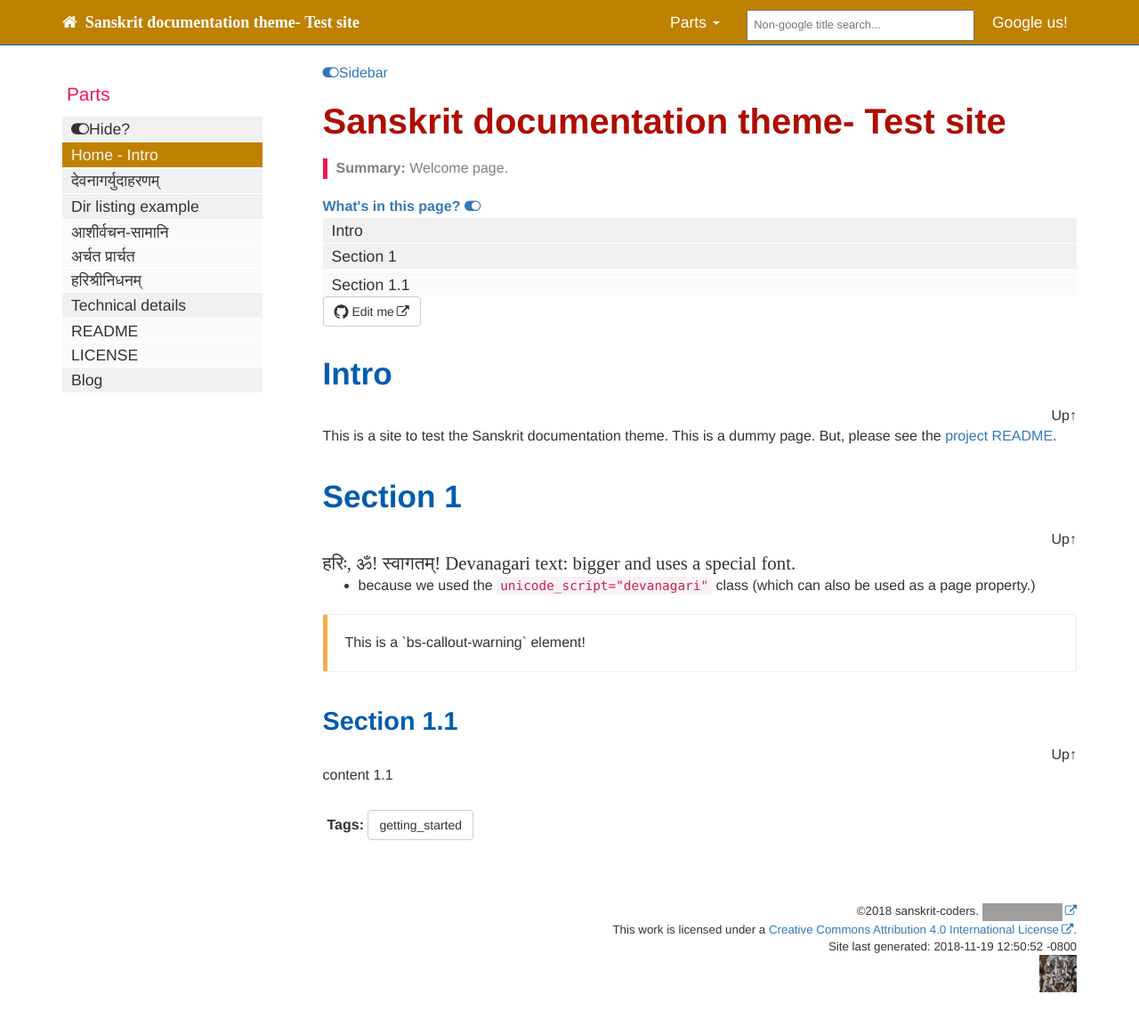
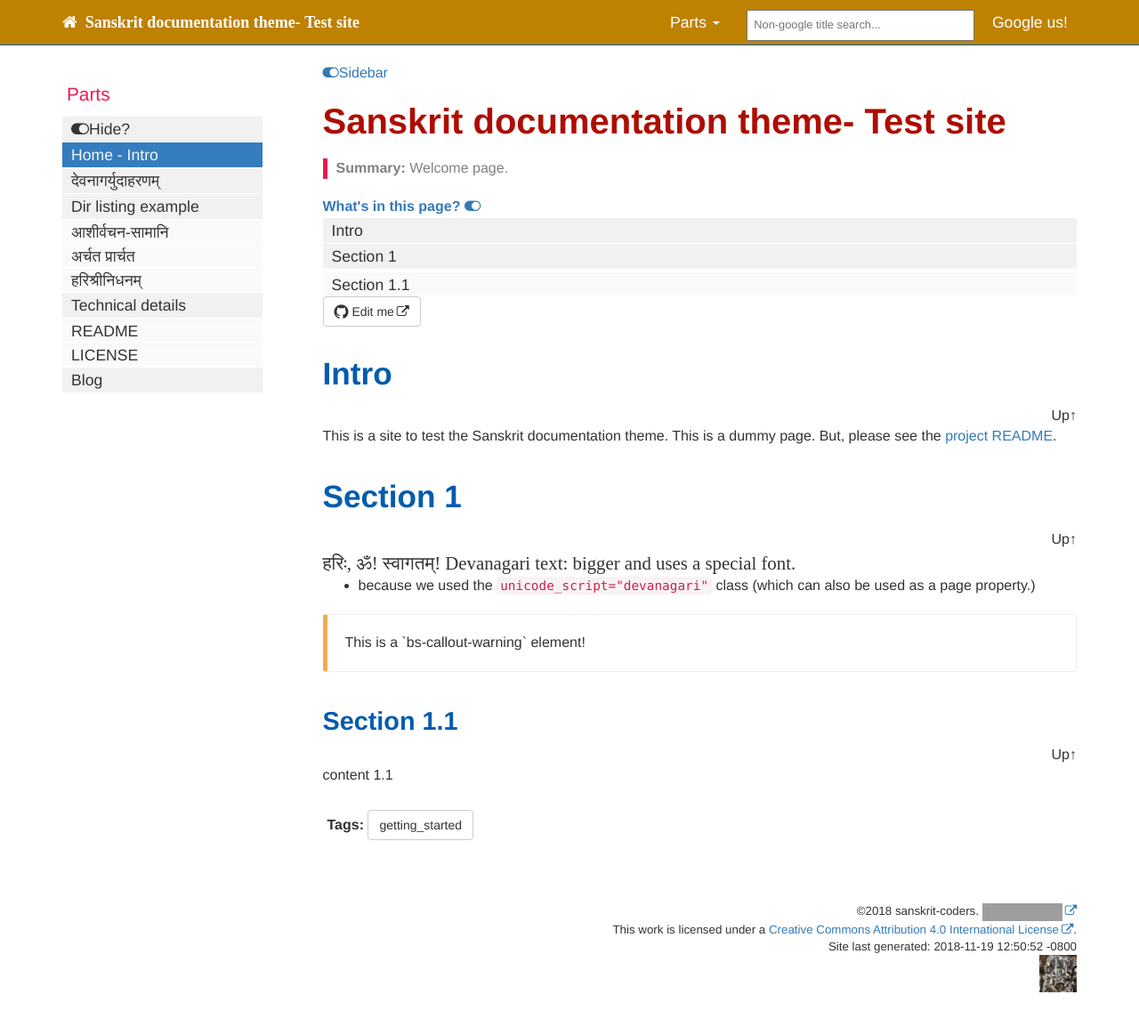
Before and after one commit to sanskrit-coders/sanskrit-documentation-theme, a Jekyll site: the page built from index.md, in a window 1280 px wide and 1175 px high. Shown: the top 1154 px of the window at 89% size. Built offline with Jekyll 4.4.1, drawn with Linux system fonts in a browser that asks for light colours; some web fonts are replaced; comment, search, counter and statistics services are not loaded; grey boxes are pictures that could not be loaded.

Commit message:
Content update.

```diff
--- a/_includes/head.html
+++ b/_includes/head.html
@@ -14,6 +14,7 @@
 <link rel="stylesheet" href="{{site.baseurl | append: "/assets/css/element-styles-general.css"}}">
 <link rel="stylesheet" href="{{site.baseurl | append: "/assets/css/class-styles-general.css"}}">
 <link rel="stylesheet" href="{{site.baseurl | append: "/assets/css/device-specific.css"}}">
+<link rel="stylesheet" href="{{site.baseurl | append: "/assets/css/topnav.css"}}">
 <link rel="stylesheet" href="{{site.baseurl | append: "/assets/css/navbar-toc.css"}}">
 <link rel="stylesheet" href="{{site.baseurl | append: "/assets/css/boxshadowproperties.css"}}">
 <!-- most color styles are extracted out to here -->
--- a/assets/css/theme-blue.scss
+++ b/assets/css/theme-blue.scss
@@ -9,72 +9,15 @@
   font-size: 100%;
 }
 
-.nav-tabs > li.active > a {
-  background-color: #248ec2;
-  color: white;
-  &:hover, &:focus {
-    background-color: #248ec2;
-    color: white;
-  }
-}
-
-.nav > li {
-  &.active > a {
-    background-color: #be8100;
-  }
-  > a:hover {
-    background-color: #c24700;
-  }
-}
-
-div.navbar-collapse .dropdown-menu > li > a:hover {
-  background-color: #be8100;
-}
-
-.nav li.thirdlevel > a {
-  background-color: #FAFAFA !important;
-  color: #248EC2;
-  font-weight: bold;
-}
-
 a[data-toggle="tooltip"] {
   color: #649345;
   font-style: italic;
   cursor: default;
 }
 
-.navbar-inverse {
-  background-color: #be8100;
-  border-color: #015CAE;
-  .navbar-nav > li > a, .navbar-brand {
-    color: white;
-  }
-  .navbar-nav > li > a:hover {
-    color: #f0f0f0;
-  }
-}
-
 a {
   &.fa.fa-home.fa-lg.navbar-brand:hover, &.navbar-brand:hover {
     color: #f0f0f0;
-  }
-}
-
-.navbar-inverse {
-  .navbar-nav > .open > a {
-    color: #015CAE;
-    &:hover, &:focus {
-      color: #015CAE;
-    }
-    background-color: #015CAE;
-    color: #ffffff;
-    &:hover, &:focus {
-      background-color: #015CAE;
-      color: #ffffff;
-    }
-  }
-  .navbar-collapse, .navbar-form {
-    border-color: #248ec2 !important;
   }
 }
 
@@ -84,23 +27,11 @@
   border-color: #be8100;
 }
 
-.navbar-inverse .navbar-nav > .active > a {
-  background-color: #be8100;
-  &:hover, &:focus {
-    background-color: #be8100;
-  }
-}
-
 .btn-primary {
   &:hover, &:focus, &:active, &.active {
     background-color: #248ec2;
     border-color: #be8100;
   }
-}
-
-.open .dropdown-toggle.btn-primary {
-  background-color: #248ec2;
-  border-color: #be8100;
 }
 
 .printTitle {
@@ -123,10 +54,3 @@
   margin-bottom: 10px;
   margin-left: 5px;
 }
-
-.navbar-inverse .navbar-toggle {
-  &:focus, &:hover {
-    background-color: #015CAE;
-  }
-  border-color: #015CAE;
-}
--- /dev/null
+++ b/assets/css/topnav.scss
@@ -0,0 +1,47 @@
+---
+---
+  // The dashes above are required by jekyll.
+  // This file generates a css.
+
+.navbar-inverse {
+  background-color: #be8100;
+  border-color: #015CAE;
+  .navbar-nav > li > a, .navbar-brand {
+    color: white;
+  }
+  .navbar-nav > li > a:hover {
+    color: #f0f0f0;
+  }
+  .navbar-nav > .open > a {
+    color: #015CAE;
+    &:hover, &:focus {
+      color: #015CAE;
+    }
+    background-color: #015CAE;
+    color: #ffffff;
+    &:hover, &:focus {
+      background-color: #015CAE;
+      color: #ffffff;
+    }
+  }
+  .navbar-collapse, .navbar-form {
+    border-color: #248ec2 !important;
+  }
+}
+
+
+.navbar-inverse .navbar-nav > .active > a {
+  background-color: #be8100;
+  &:hover, &:focus {
+    background-color: #be8100;
+  }
+}
+
+div.navbar-collapse .dropdown-menu > li > a:hover {
+  background-color: #be8100;
+}
+
+.open .dropdown-toggle.btn-primary {
+  background-color: #248ec2;
+  border-color: #be8100;
+}
--- a/assets/js/on_doc_ready/toc.js
+++ b/assets/js/on_doc_ready/toc.js
@@ -109,9 +109,9 @@
 function resetNavgocoMenu() {
     $('#toc_ul').navgoco({
         caretHtml: '',
-        accordion: true,
+        accordion: false,
         openClass: 'active', // open
-        save: false, // leave false or nav highlighting doesn't work right
+        save: true, // leave false or nav highlighting doesn't work right
         caretHtml: '...', // Make it easier to expand the drawers by increasing click-capture area.
         cookie: {
             name: 'navgoco',
@@ -134,7 +134,8 @@
 
 
 
-// Code to make the "Nav" button, which toggles the sidebar.
+// Code to make the "Nav" button, which toggles the table of contents.
+// Not to be confused with toggling sub-items in that menu.
 var toggleToc = function() {
     $("#toc").toggle();
     $("#toggle-toc-icon").toggleClass('fa-toggle-on');
```
